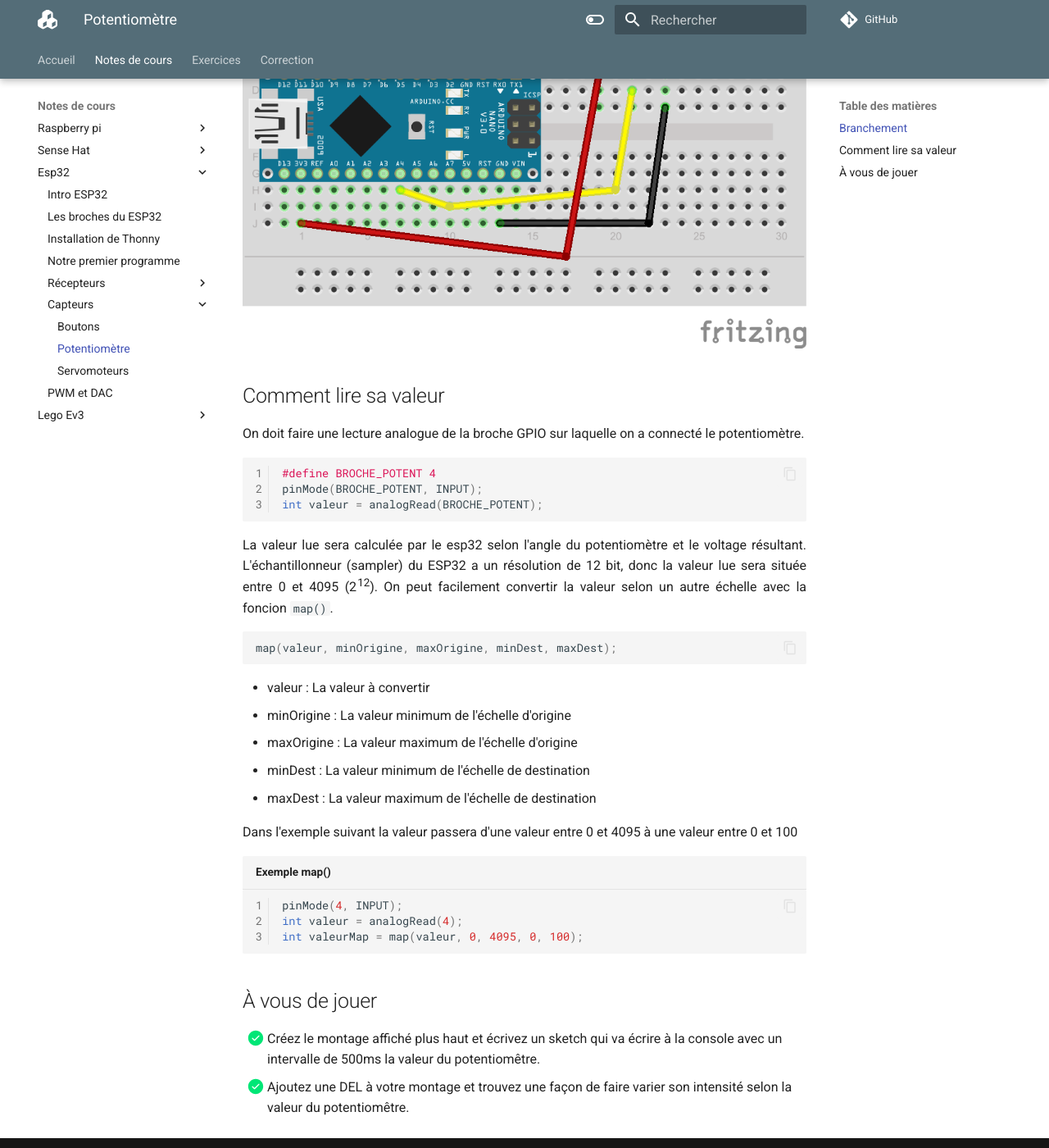
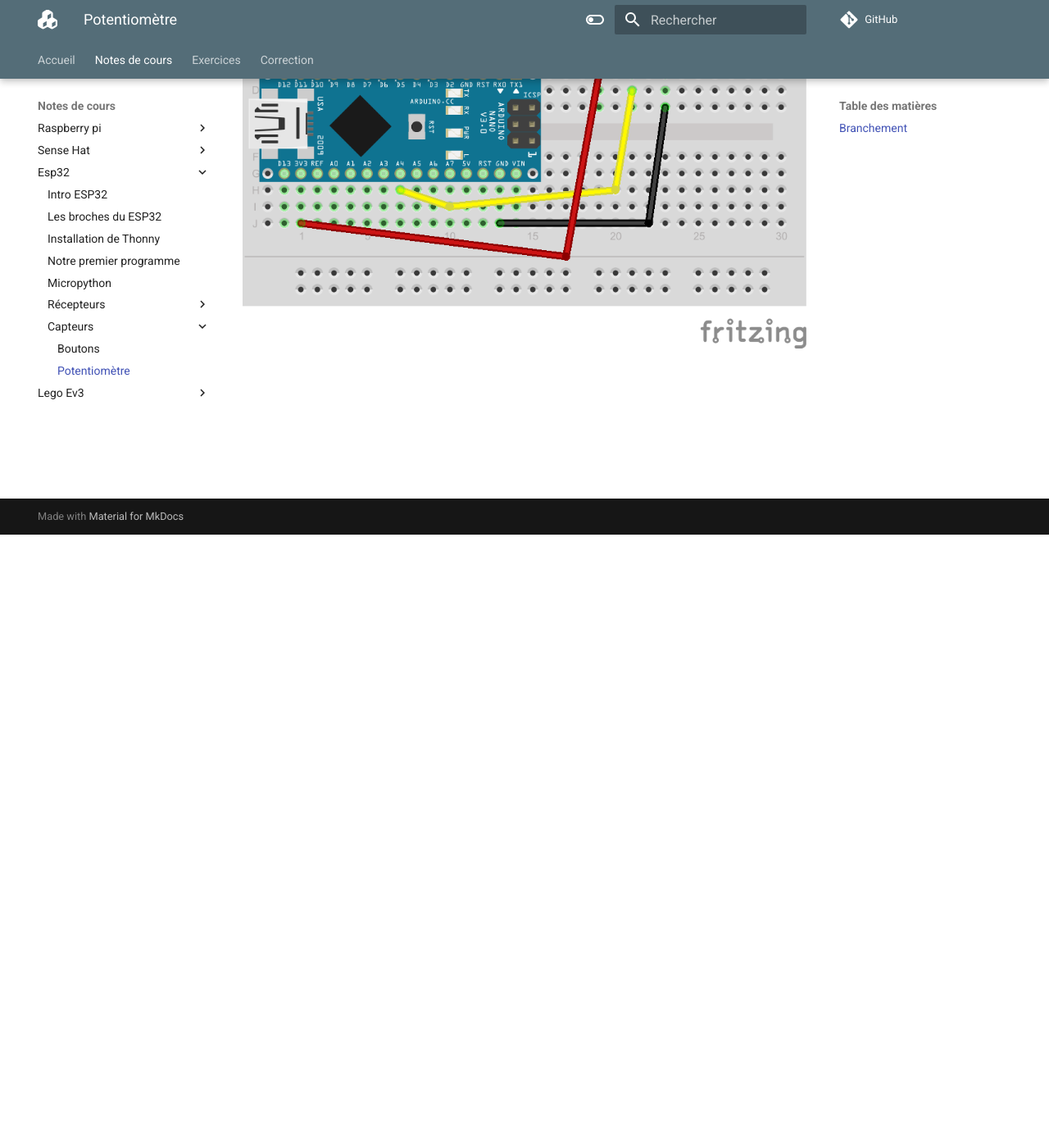
Before and after one commit to nano-ordinateurs/nano-ordinateurs.github.io, an MkDocs documentation site: the page built from docs/notes_de_cours/esp32/potentiometre.md, in a window 1280 px wide and 1400 px high, scrolled down 748 px. Shown: the whole window at 82% size. Built offline with MkDocs 1.6.1 and Material for MkDocs 9.7.7, drawn with Linux system fonts in a browser that asks for light colours; comment, search, counter and statistics services are not loaded.

Commit message:
Update micropython

````diff
--- a/docs/notes_de_cours/esp32/potentiometre.md
+++ b/docs/notes_de_cours/esp32/potentiometre.md
@@ -11,38 +11,3 @@ Le capteur comprends trois broches. Si on met le potientomètre à plat, avec le
 - À droite : L'alimentation 3.3V
 
 ![pot_01.png](\assets\images\pot_01.png){.center}
-
-## Comment lire sa valeur
-
-On doit faire une lecture analogue de la broche GPIO sur laquelle on a connecté le potentiomètre.
-
-```c linenums="1"
-#define BROCHE_POTENT 4
-pinMode(BROCHE_POTENT, INPUT);
-int valeur = analogRead(BROCHE_POTENT);
-```
-
-La valeur lue sera calculée par le esp32 selon l'angle du potentiomètre et le voltage résultant. L'échantillonneur (sampler) du ESP32 a un résolution de 12 bit, donc la valeur lue sera située entre 0 et 4095 (2^12^). On peut facilement convertir la valeur selon un autre échelle avec la foncion `map()`.
-
-```c
-map(valeur, minOrigine, maxOrigine, minDest, maxDest);
-```
-
-- valeur : La valeur à convertir
-- minOrigine : La valeur minimum de l'échelle d'origine
-- maxOrigine : La valeur maximum de l'échelle d'origine
-- minDest : La valeur minimum de l'échelle de destination
-- maxDest : La valeur maximum de l'échelle de destination
-
-Dans l'exemple suivant la valeur passera d'une valeur entre 0 et 4095 à une valeur entre 0 et 100
-
-```c title="Exemple map()" linenums="1"
-pinMode(4, INPUT);
-int valeur = analogRead(4);
-int valeurMap = map(valeur, 0, 4095, 0, 100);
-```
-
-## À vous de jouer
-
-- [x] Créez le montage affiché plus haut et écrivez un sketch qui va écrire à la console avec un intervalle de 500ms la valeur du potentiomêtre.
-- [x] Ajoutez une DEL à votre montage et trouvez une façon de faire varier son intensité selon la valeur du potentiomêtre.
--- a/mkdocs.yml
+++ b/mkdocs.yml
@@ -23,18 +23,19 @@ nav:
       - Les broches du ESP32: notes_de_cours/esp32/esp32_pin.md
       - Installation de Thonny: notes_de_cours/esp32/setup.md
       - Notre premier programme: notes_de_cours/esp32/premier_sketch.md
+      - Micropython : notes_de_cours/esp32/micropython.md
       # - Le moniteur série: notes_de_cours/esp32/serial_monitor.md
       # - Pause dans le traitement / millis(): notes_de_cours/esp32/millis.md
       # - Connexion Bluetooth: notes_de_cours/esp32/bluetooth.md
       - Récepteurs:
           - DEL: notes_de_cours/esp32/del.md
-          - Écran LCD: notes_de_cours/esp32/lcd.md
+      #    - Écran LCD: notes_de_cours/esp32/lcd.md
       - Capteurs:
           - Boutons: notes_de_cours/esp32/bouton.md
           - Potentiomètre: notes_de_cours/esp32/potentiometre.md
           # - joystick: notes_de_cours/esp32/joystick.md
-          - Servomoteurs: notes_de_cours/esp32/servo.md
-      - PWM et DAC: notes_de_cours/esp32/pwm_dac.md
+          # - Servomoteurs: notes_de_cours/esp32/servo.md
+    #  - PWM et DAC: notes_de_cours/esp32/pwm_dac.md
     - Lego Ev3:
       - Intro Lego EV3: notes_de_cours/lego_ev3/lego_ev3.md
       - ev3dev: notes_de_cours/lego_ev3/ev3dev.md
````
Also changed, not shown: docs/exercices/ex07_enonce.md (+26 -4 lines), docs/notes_de_cours/esp32/bouton.md (+1 -18 lines), docs/notes_de_cours/esp32/micropython.md (added, +158 -0 lines), docs/notes_de_cours/esp32/resistances.md (deleted, +0 -1 lines).
